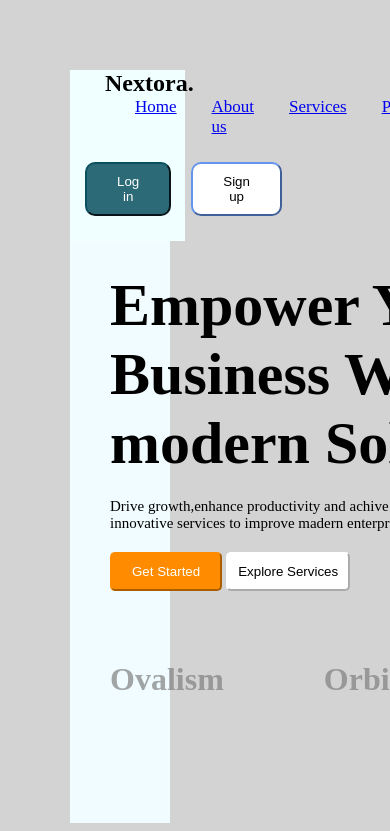
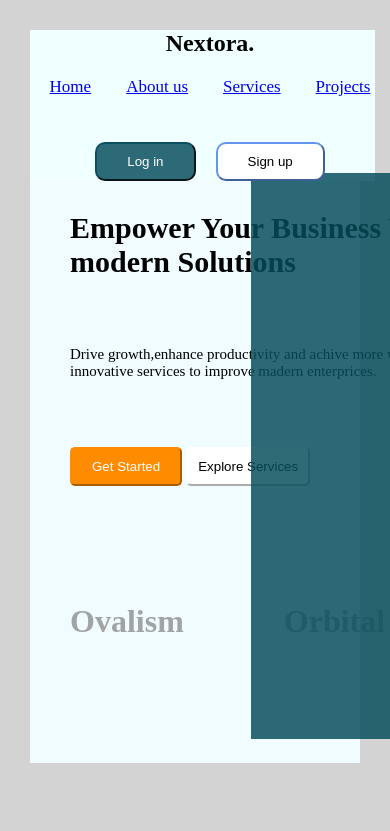
Before and after one commit to HariVignesh-webdev/web-dev-projects, a plain HTML site: page land/index.html in a window 390 px wide. Shown: the top 831 px of the page. Drawn offline with Linux system fonts and the light colour scheme.

Commit message:
responsive

```diff
--- a/land/trail.css
+++ b/land/trail.css
@@ -13,33 +13,32 @@
 
 header {
     display: flex;
+    justify-content: space-between;
     align-items: center;
     font-size: 17px;
     background-color: azure;
     padding-left: 15px;
-    width: 1336px;
+    width: 100%;
 }
 
 .rightnav {
     display: flex;
     gap: 20px;
     padding-top: 25px;
-    padding-bottom: 25px;
-    padding-right: 50px;
+
+
     position: relative;
     z-index: 1;
 }
 
 .center {
     display: flex;
-    margin: 0 auto;
     gap: 35px;
-    padding-left: 50px;
+
 }
 
 .logo {
     display: flex;
-    margin-left: 20px;
     font-weight: bolder;
     font-size: x-large;
 }
@@ -56,7 +55,7 @@
 .hero {
     background-color: rgb(240, 252, 255);
     height: 69vh;
-    width: 1356px;
+    width: 100%;
     display: flex;
     gap: 100px;
 }
@@ -147,7 +146,7 @@
 }
 
 .bluebox {
-    height: 589px;
+    height: 566px;
     width: 460px;
     background-color: rgba(6, 76, 92, 0.83);
     position: absolute;
@@ -246,12 +245,26 @@
    header
     {
         display:flex;
-        width: 100px;
+        width: 100%;
+        flex-direction: column;
         flex-wrap:wrap ;
-        align-items: end;
+        align-items: center;
+        gap: 20px;
     }
     .hero{
-       width: 100px;
+       width: 100%;
+       display: flex;
+       flex-direction: column;
+    }
+    .heading{
+        font-size: 15px;
+    }
+    .main{
+        margin: 30px;
+    }
+    .left{
+        display: flex;
+        gap: 67px;
     }
 
 }
```
